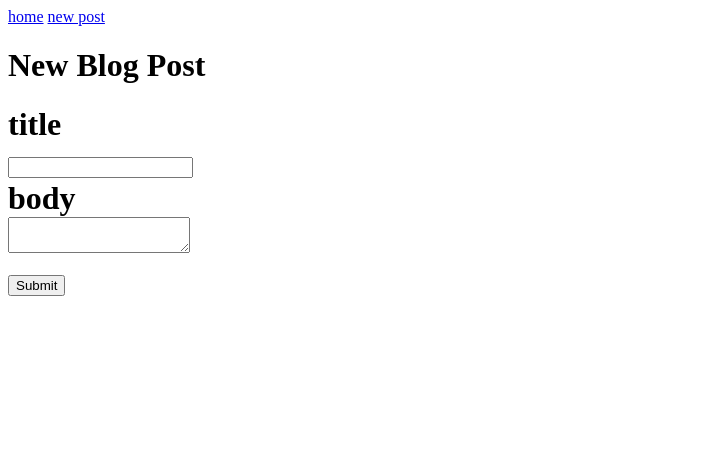
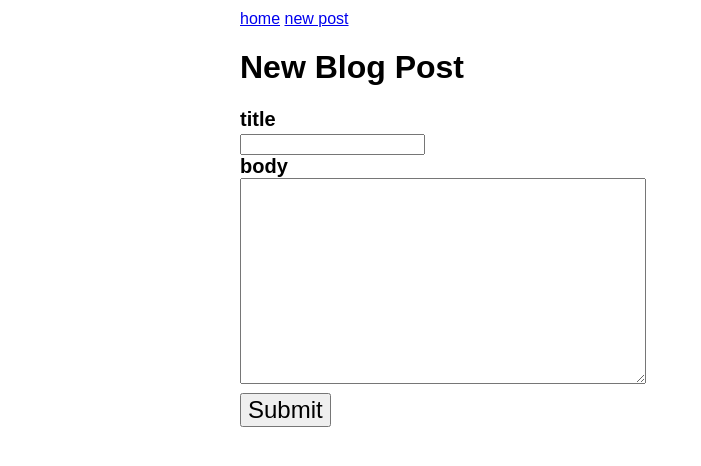
Before and after one commit to Ian-Matthew/build-a-blog, a Python web app: template templates/new_post.html in a window 1280 px wide. Shown: the top 466 px of the page, without its empty margins (0-701 px from the left). Run offline with Jinja, Linux system fonts and the light colour scheme; the template is opened without the code that fills it, so the values that code supplies are empty.

Commit message:
Added Styles from aschiichan

```diff
--- a/main.py
+++ b/main.py
@@ -22,6 +22,7 @@ from google.appengine.ext import db
 
 template_dir = os.path.join(os.path.dirname(__file__), 'templates')
 jinja_env = jinja2.Environment(loader = jinja2.FileSystemLoader(template_dir), autoescape = True)
+
 
 
 
--- a/templates/base.html
+++ b/templates/base.html
@@ -2,6 +2,48 @@
 <html>
     <head>
         <title>My First Blog</title>
+        <style type="text/css">
+            body{
+                font-family: sans-serif;
+                width: 800px;
+                margin: 0 auto;
+                padding:10px;
+            }
+            .error{
+                color: red;
+            }
+            label{
+                display: block;
+                font-size: 20px;
+            }
+
+            textarea{
+                width: 400px;
+                height: 200px;
+                font-size: 17px;
+                font-family: monospace;
+            }
+
+            input[type=submit]{
+                font-size: 24px;
+            }
+
+            hr{
+                margin: 20px auto;
+            }
+            .art +.art{
+                margin-top: 20px;
+            }
+            .art-title{
+                font-weight: bold;
+                font-size: 20px;
+            }
+            .art-body{
+                margin: 0;
+                font-size: 17px
+            }
+        </style>
+
     </head>
 
     <body>
```
Also changed, not shown: 1 other file.
